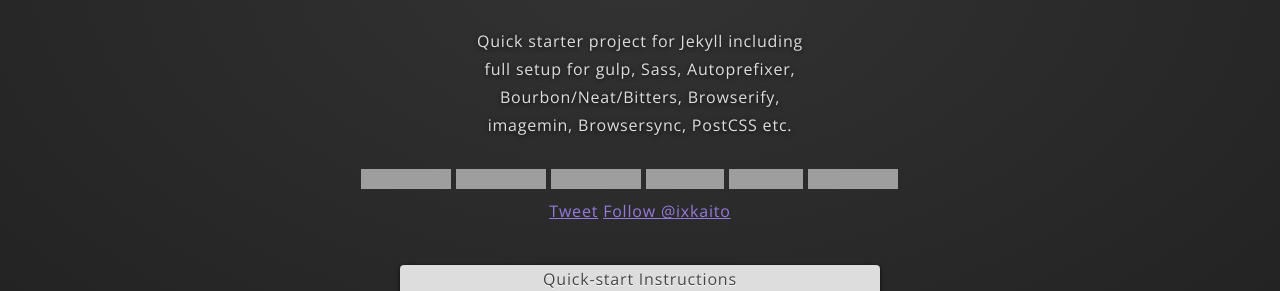
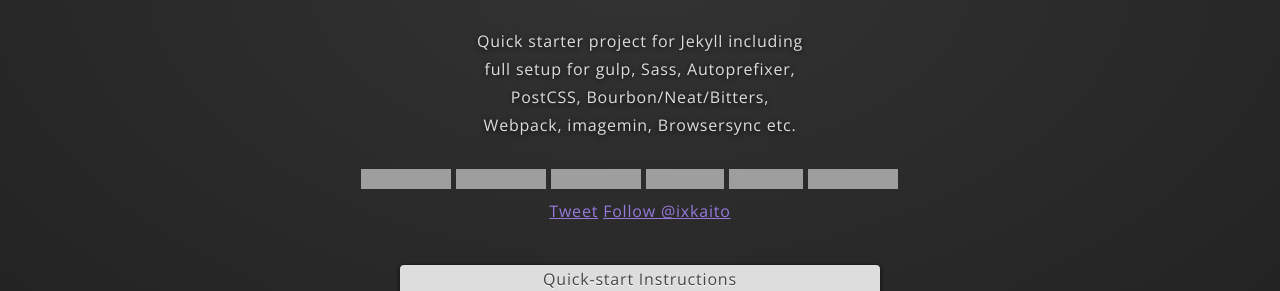
Before and after one commit to ixkaito/frasco, a Jekyll site: the page built from index.md, in a window 1280 px wide and 900 px high. Shown: the part 421-712 px from the top of the window. Built offline with Jekyll 4.4.1, drawn with Linux system fonts in a browser that asks for light colours; a script that is not in the unit is left out; comment, search, counter and statistics services are not loaded; grey boxes are pictures that could not be loaded.

Commit message:
Update the description

```diff
--- a/_config.yml
+++ b/_config.yml
@@ -1,6 +1,6 @@
 # Site settings
 title: 'Frasco: Jekyll Starter Project'
-description: Quick starter project for Jekyll including full setup for gulp, Sass, Autoprefixer, Bourbon/Neat/Bitters, Browserify, imagemin, Browsersync, PostCSS etc.
+description: Quick starter project for Jekyll including full setup for gulp, Sass, Autoprefixer, PostCSS, Bourbon/Neat/Bitters, Webpack, imagemin, Browsersync etc.
 url: https://ixkaito.github.io # the base hostname & protocol for your site
 baseurl: '/frasco' # the subpath of your site, e.g. /blog
 
```
